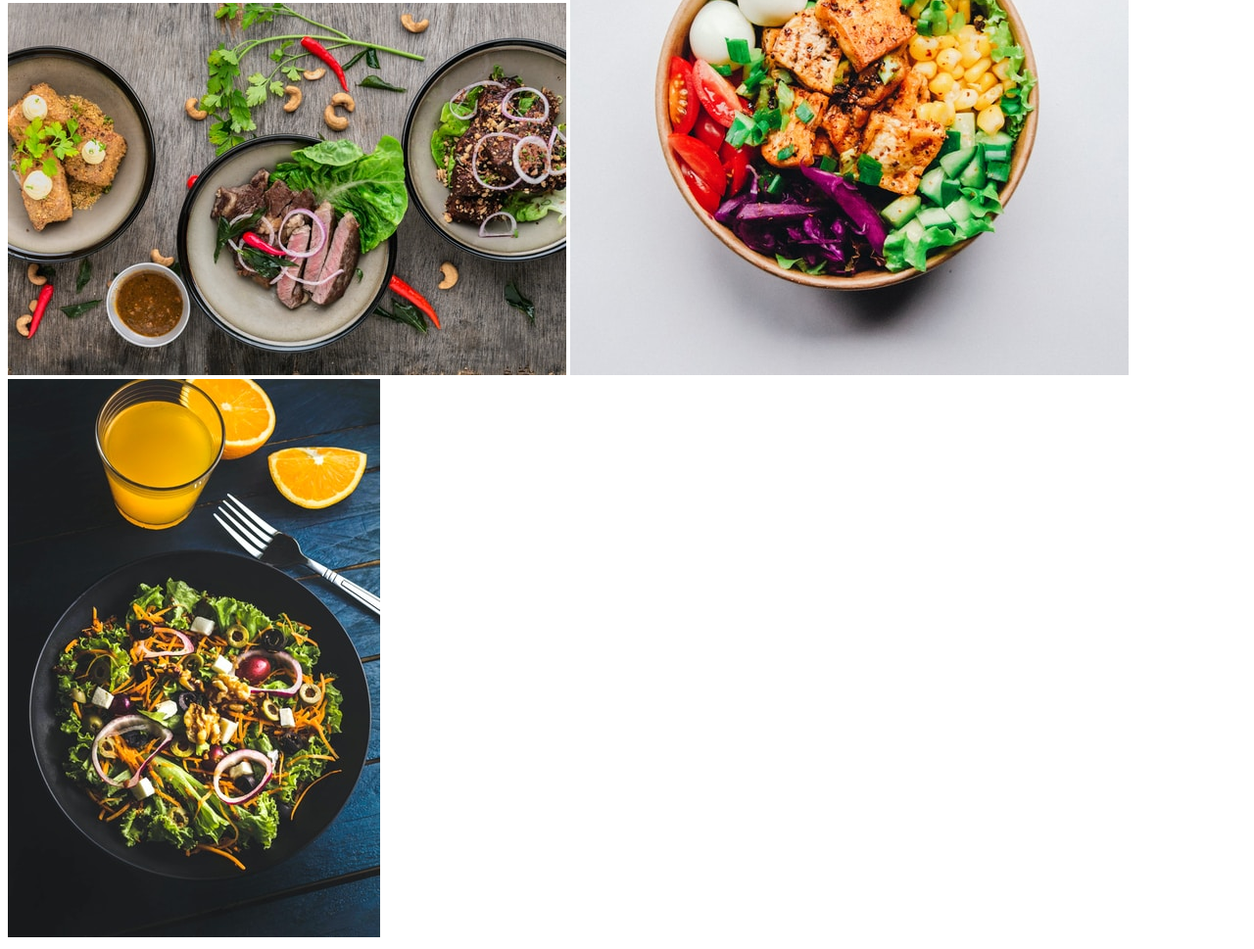
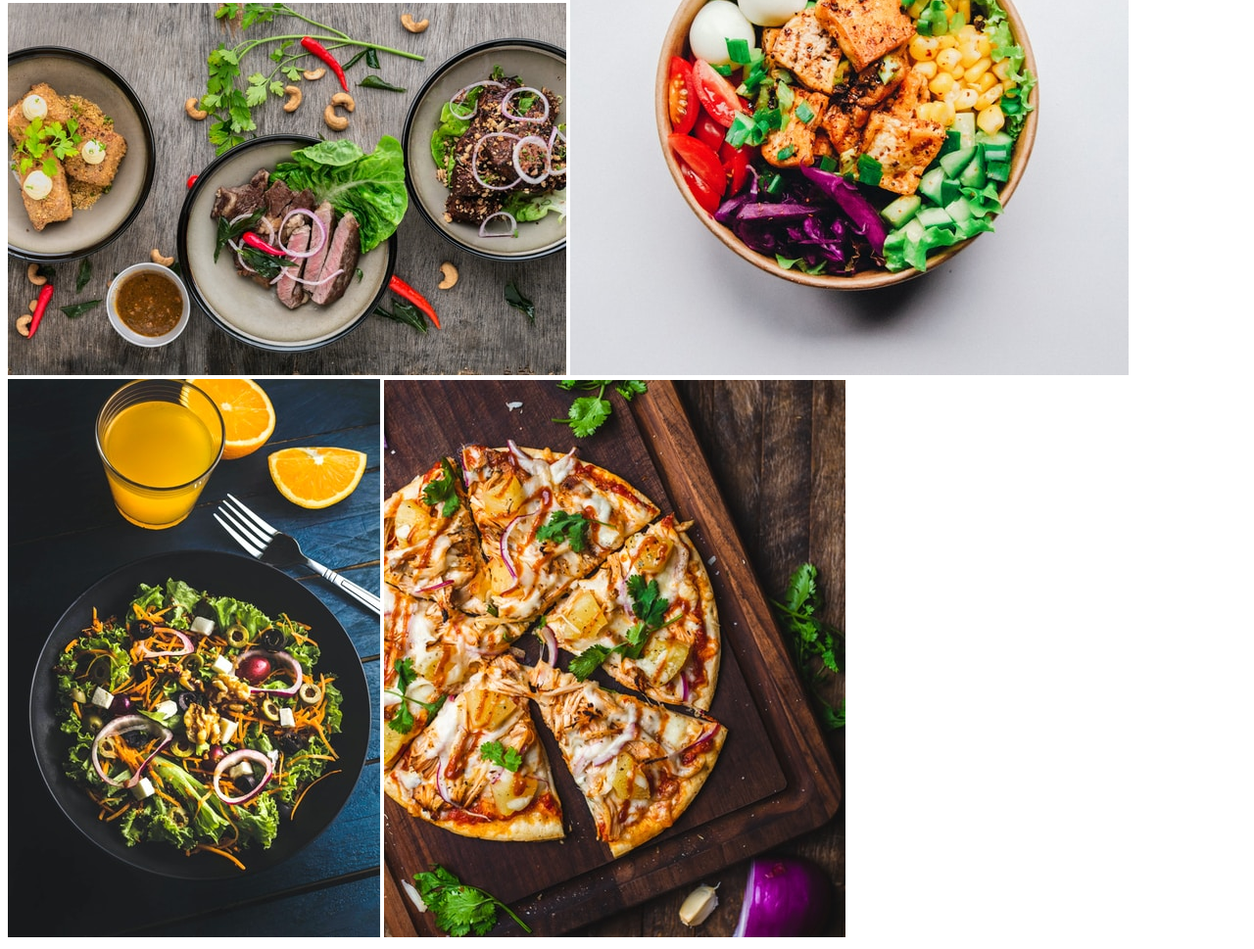
Before and after one commit to Zainulabdin-turkmen/food-css, a plain HTML site: page index.html in a window 1280 px wide. Shown: the part 460-1429 px from the top of the page at 98% size. Drawn offline with Linux system fonts and the light colour scheme.

Commit message:
add image

```diff
--- a/index.html
+++ b/index.html
@@ -14,6 +14,7 @@
         <img src="./images/food.jpeg" alt="">
         <img src="./images/second-food.jpeg" alt="">
         <img src="./images/food3.jpeg" alt="">
+        <img src="./images/pitzza.jpeg" alt="">
     </div>
 </body>
 </html>
```
